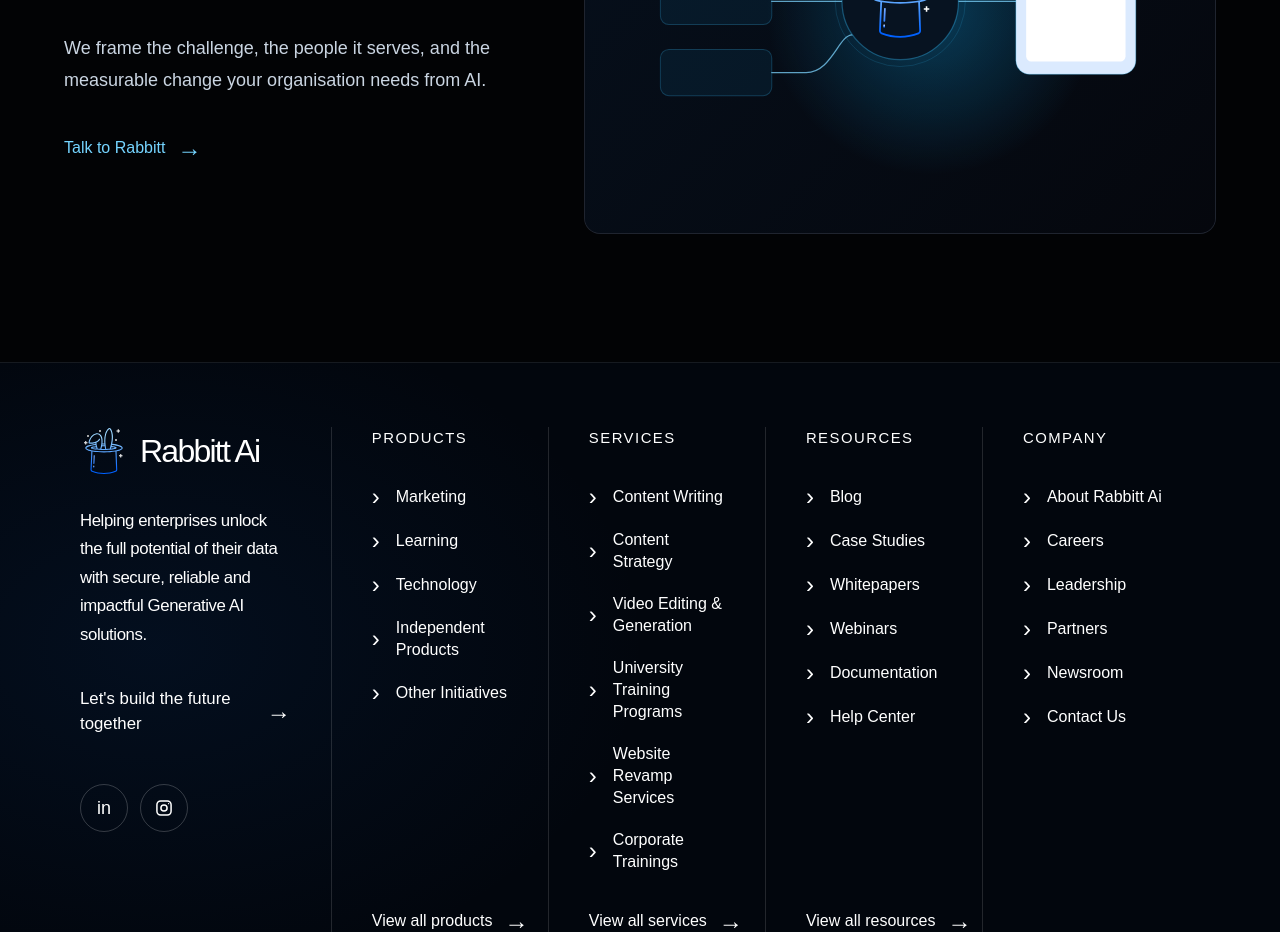
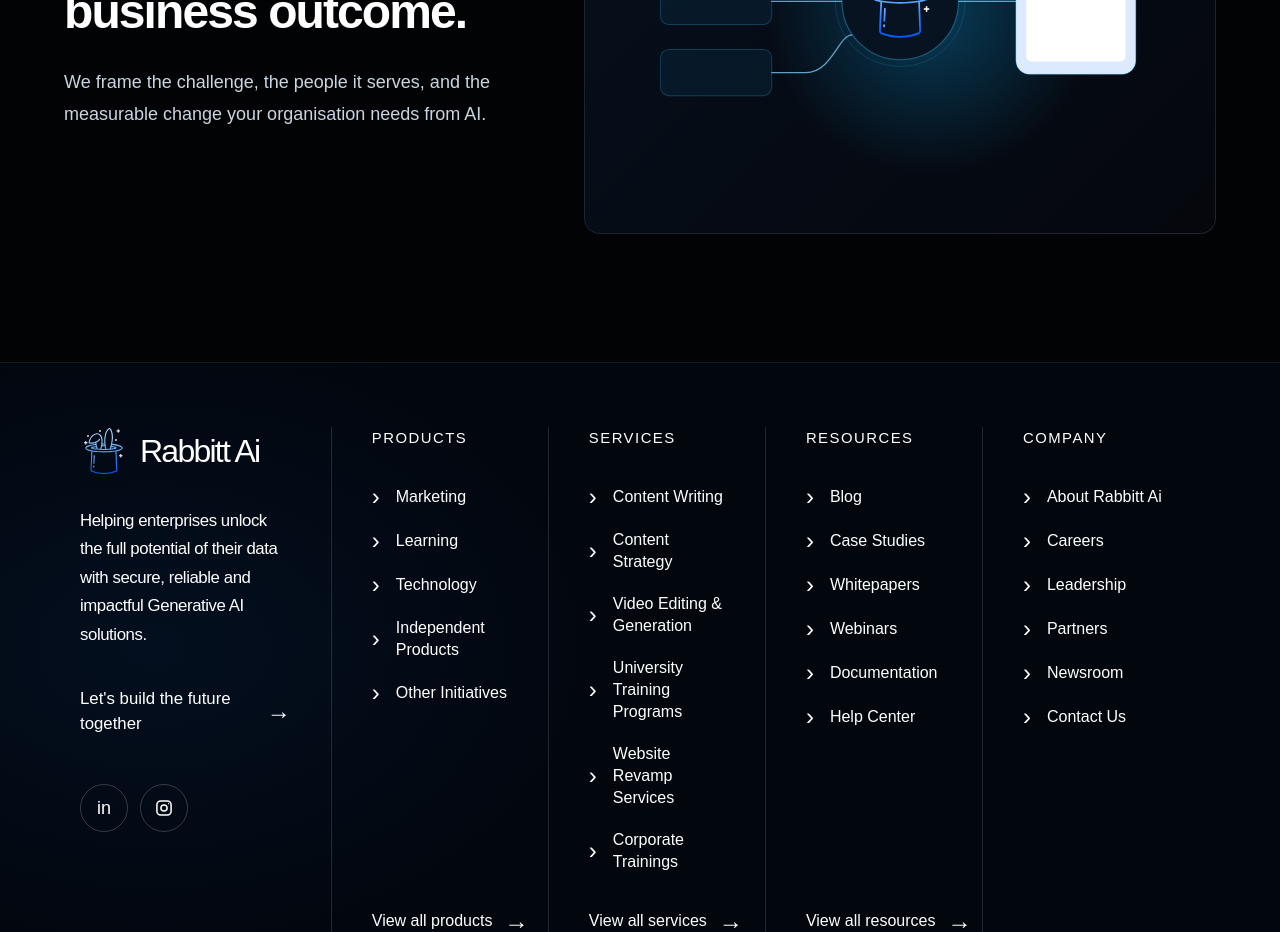
Before and after one commit to arpanmehta05/rabbitt_ai_website, a Next.js app: page / in a window 1280 px wide. Shown: the part 1540-2472 px from the top of the page. Built offline with nearby package versions, Linux system fonts and the light colour scheme.

Commit message:
feat: remove Talk to Rabbitt link from LLM adoption journey tabs

```diff
--- a/components/LlmAdoptionJourney.tsx
+++ b/components/LlmAdoptionJourney.tsx
@@ -65,7 +65,6 @@
               <p className="text-sm font-medium uppercase tracking-[0.16em] text-sky-300">{activeStage.eyebrow}</p>
               <h3 className="mt-6 max-w-xl text-4xl font-semibold leading-[1.08] tracking-[-0.04em] sm:text-5xl">{activeStage.title}</h3>
               <p className="mt-7 max-w-lg text-lg leading-8 text-slate-300">{activeStage.description}</p>
-              <a href="#contact" className="mt-9 inline-flex items-center gap-3 text-base font-medium text-sky-300 transition-colors hover:text-sky-100">Talk to Rabbitt <span aria-hidden="true" className="text-2xl">→</span></a>
             </motion.div>
           </AnimatePresence>
 
```
